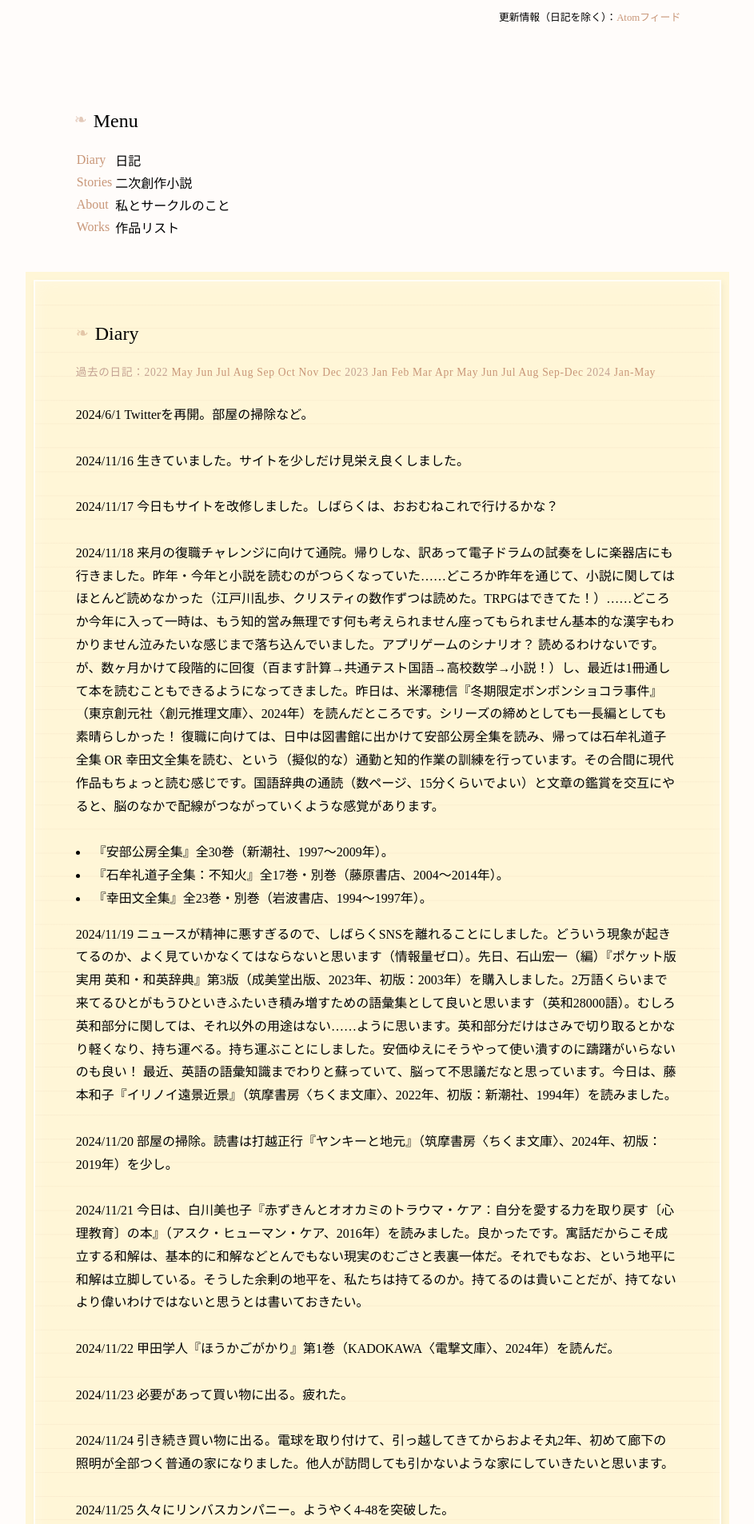
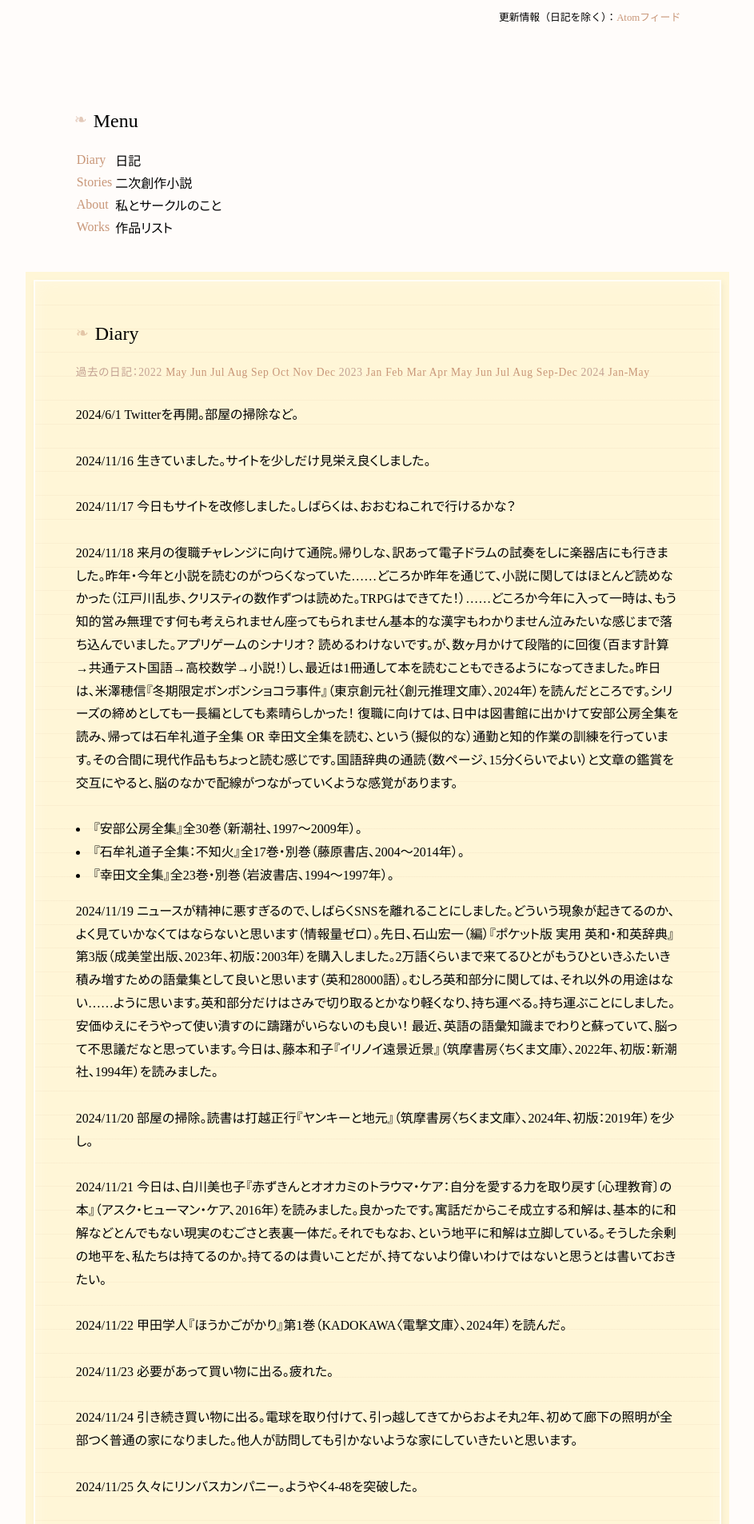
Before and after one commit to misora100/misora100.github.io, a Jekyll site: the page index.html, which Jekyll copies as it is, in a window 1280 px wide. Shown: the part 331-2237 px from the top of the page at 80% size, without its empty margins (168-1111 px from the left). Built offline with Jekyll 4.4.1, drawn with Linux system fonts in a browser that asks for light colours; some web fonts are replaced.

Commit message:
Update style.css

```diff
--- a/css/style.css
+++ b/css/style.css
@@ -18,6 +18,7 @@ body {
     font-family:"リュウミン R-KL";
     opacity: 0;
     animation: gentleFadeIn 0.8s ease forwards;
+    font-feature-settings: "palt" 1;
 }
 
 @keyframes gentleFadeIn {
@@ -118,6 +119,7 @@ a:hover, a:active {
         inset 0 0 20px rgba(255, 255, 255, 0.3);
     border: double 2px rgba(255, 255, 255, 0.8);
     line-height: 1.8em;
+    font-feature-settings: "palt" 1;
 }
 
 #diary p {
@@ -148,6 +150,7 @@ a:hover#diary, a:active#diary {
     padding: 1% 2% 1% 2%;
     background-image: linear-gradient(90deg, rgba(255, 240, 180, 0.1) 50%, transparent 50%), linear-gradient(rgba(255, 240, 180, 0.2) 50%, transparent 50%);
     background-size: 50px 50px;
+    font-feature-settings: "palt" 1;
 }
 
 .work .work_title a:link, a:visited {
@@ -180,6 +183,7 @@ a:hover#diary, a:active#diary {
     font-family:"リュウミン R-KL";
     opacity: 0;
     animation: gentleFadeIn 0.8s ease forwards;
+    font-feature-settings: "palt" 1;
 }
 
 .footer {
@@ -211,6 +215,7 @@ img.small {
         inset 0 0 20px rgba(255, 255, 255, 0.3);
     border: double 2px rgba(255, 255, 255, 0.8);
     line-height: 1.6em;
+    font-feature-settings: "palt" 1;
 }
 
 #diary p {
```
